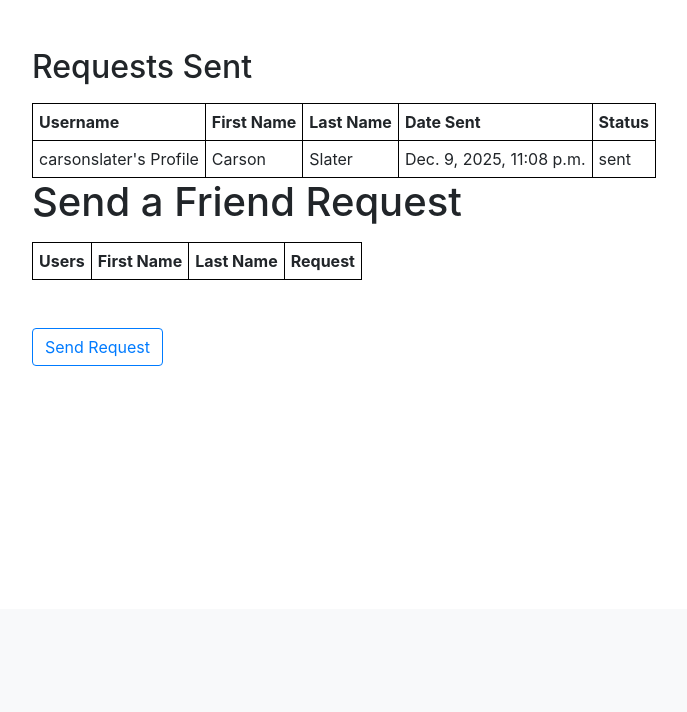
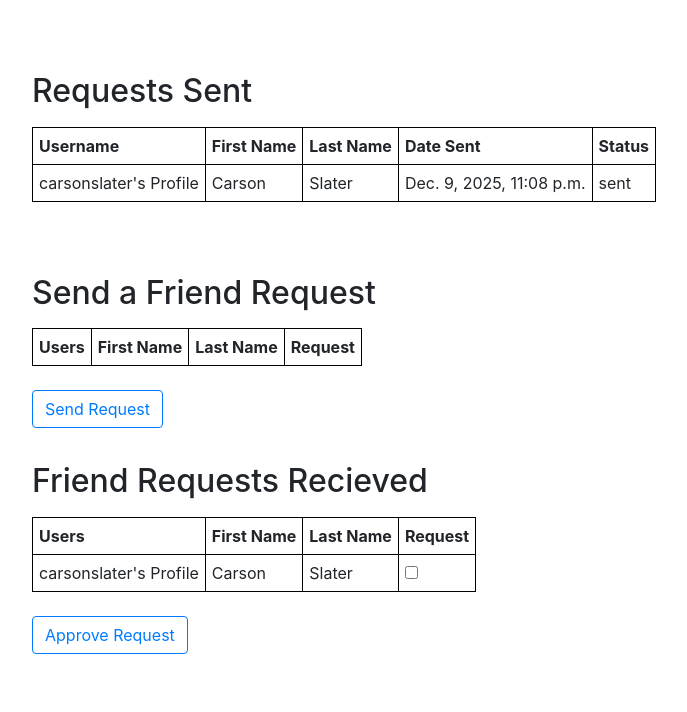
Before and after one commit to carsonslater/Prism, a Django app: page /friends/ in a window 1280 px wide. Shown: the part 191-903 px from the top of the page, without its empty margins (53-740 px from the left). Before the commit the page ends 557 px from the top, so only its background shows below. Run offline with Django 3.2, Linux system fonts and the light colour scheme; a user stored in the database is signed in; data comes from the database, SQL or seed files in the repository; both versions use the stored data as it was after the commit; lists and menus that the app fills with data are empty; some libraries are stand-ins or nearby versions.

Commit message:
feat: Implement friend request approval, update logout to POST, rename app title to Prism, and fix like existence check.

```diff
--- a/FeedApp/templates/FeedApp/base.html
+++ b/FeedApp/templates/FeedApp/base.html
@@ -49,7 +49,11 @@
                     <span class="navbar-text">Hello, {{ user.username }}.</span>
                 </li>
                 <li class="nav-item">
-                    <a class="nav-link" href="{% url 'users:logout' %}">Log out</a>
+                    <form method="post" action="{% url 'users:logout' %}" style="display: inline;">
+                        {% csrf_token %}
+                        <button type="submit" class="nav-link"
+                            style="background: none; border: none; cursor: pointer;">Log out</button>
+                    </form>
                 </li>
 
                 {% else %}
--- a/FeedApp/templates/FeedApp/friends.html
+++ b/FeedApp/templates/FeedApp/friends.html
@@ -41,7 +41,7 @@
     {% endfor %}
 </table>
 
-<br><br>
+<br><br><br>
 
 <h2>
     <p>Requests Sent</p>
@@ -66,9 +66,11 @@
     {% endfor %}
 </table>
 
-<h1>
+<br><br><br>
+
+<h2>
     <p>Send a Friend Request</p>
-</h1>
+</h2>
 <form action="{% url 'FeedApp:friends' %}" method="POST">
     {% csrf_token %}
     <table>
@@ -89,10 +91,38 @@
         </tr>
         {% endfor %}
     </table>
-    <br><br>
+    <br>
     <button type="submit" class="btn btn-outline-primary" style="float: left;">Send Request</button>
 </form>
-<br><br>
 
+<br><br><br>
+
+<h2>
+    <p>Friend Requests Recieved</p>
+</h2>
+<form action="{% url 'FeedApp:friends' %}" method="POST">
+    {% csrf_token %}
+    <table>
+        <tr>
+            <th>Users</th>
+            <th>First Name</th>
+            <th>Last Name</th>
+            <th>Request</th>
+        </tr>
+
+        </tr>
+        {% for rr in request_recieved_profiles %}
+        <tr>
+            <td>{{rr.sender}}</td>
+            <td>{{rr.sender.first_name}}</td>
+            <td>{{rr.sender.last_name}}</td>
+            <td><input type="checkbox" name="recieve_requests" value="{{rr.id}}"></td>
+        </tr>
+        {% endfor %}
+    </table>
+    <br>
+    <button type="submit" class="btn btn-outline-primary" style="float: left;">Approve Request</button>
+    <br><br><br><br>
+</form>
 
 {% endblock content %}
--- a/FeedApp/views.py
+++ b/FeedApp/views.py
@@ -99,7 +99,7 @@
     if request.method == 'POST' and request.POST.get("like"):
         post_to_like = request.POST.get("like")
         like_already_exists = Like.objects.filter(post_id=post_to_like, username=request.user)
-        if not like_already_exists:
+        if not like_already_exists.exists():
             Like.objects.create(post_id=post_to_like, username=request.user)
             return redirect('FeedApp:friendsfeed')
 
@@ -145,7 +145,7 @@
 
     # process all recieved requests
     if request.method == 'POST' and request.POST.get("recieve_requests"):
-        senders = request.POST.getlist("friend_request")
+        senders = request.POST.getlist("recieve_requests")
         for sender in senders:
             # update relationship for the sender to status 'accepted'
             Relationship.objects.filter(id=sender).update(status='accepted')
--- a/FeedProject/settings.py
+++ b/FeedProject/settings.py
@@ -133,5 +133,6 @@
 DEFAULT_AUTO_FIELD = 'django.db.models.BigAutoField'
 
 LOGIN_URL = 'users:login'
+LOGOUT_REDIRECT_URL = 'FeedApp:index'
 CRISPY_TEMPLATE_PACK = 'bootstrap4'
 CRISPY_ALLOWED_TEMPLATE_PACKS = "bootstrap4"
```
Also changed, not shown: FeedApp/templates/FeedApp/index.html (+6 -7 lines), db.sqlite3.
